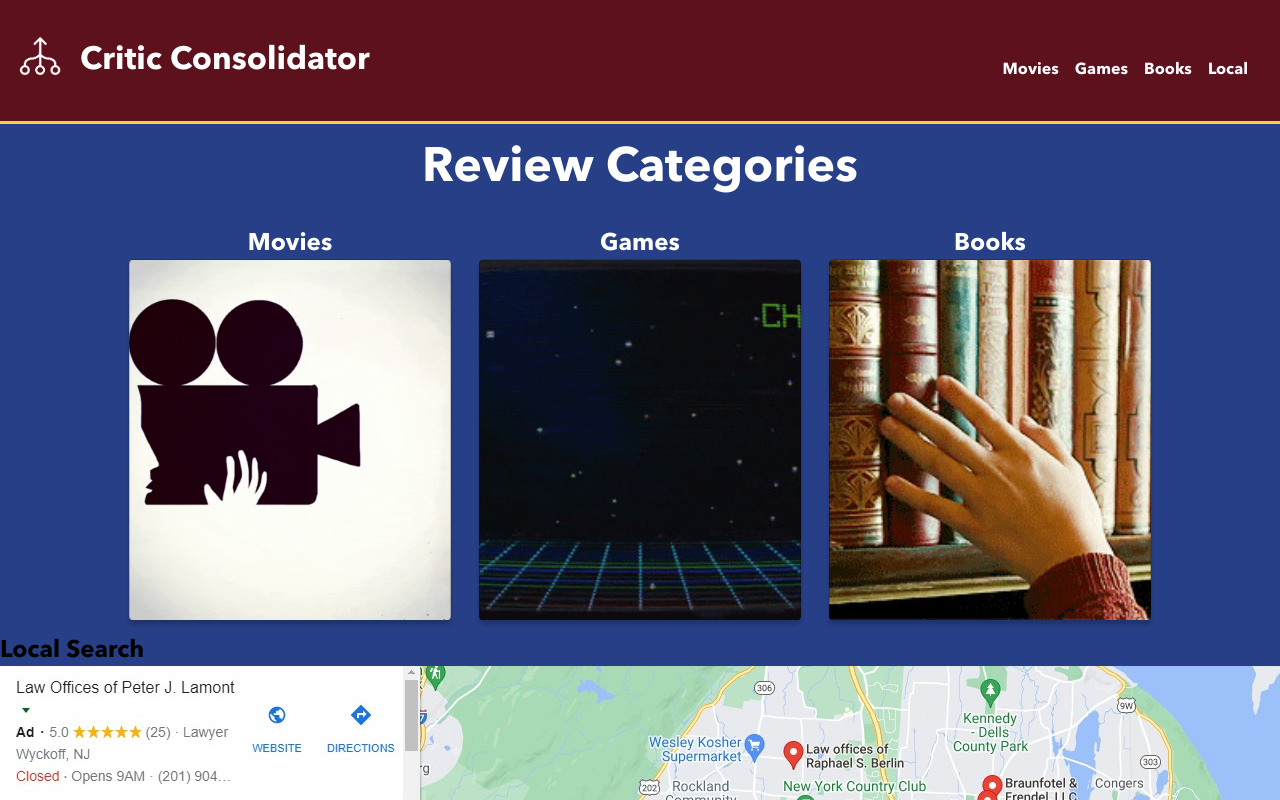
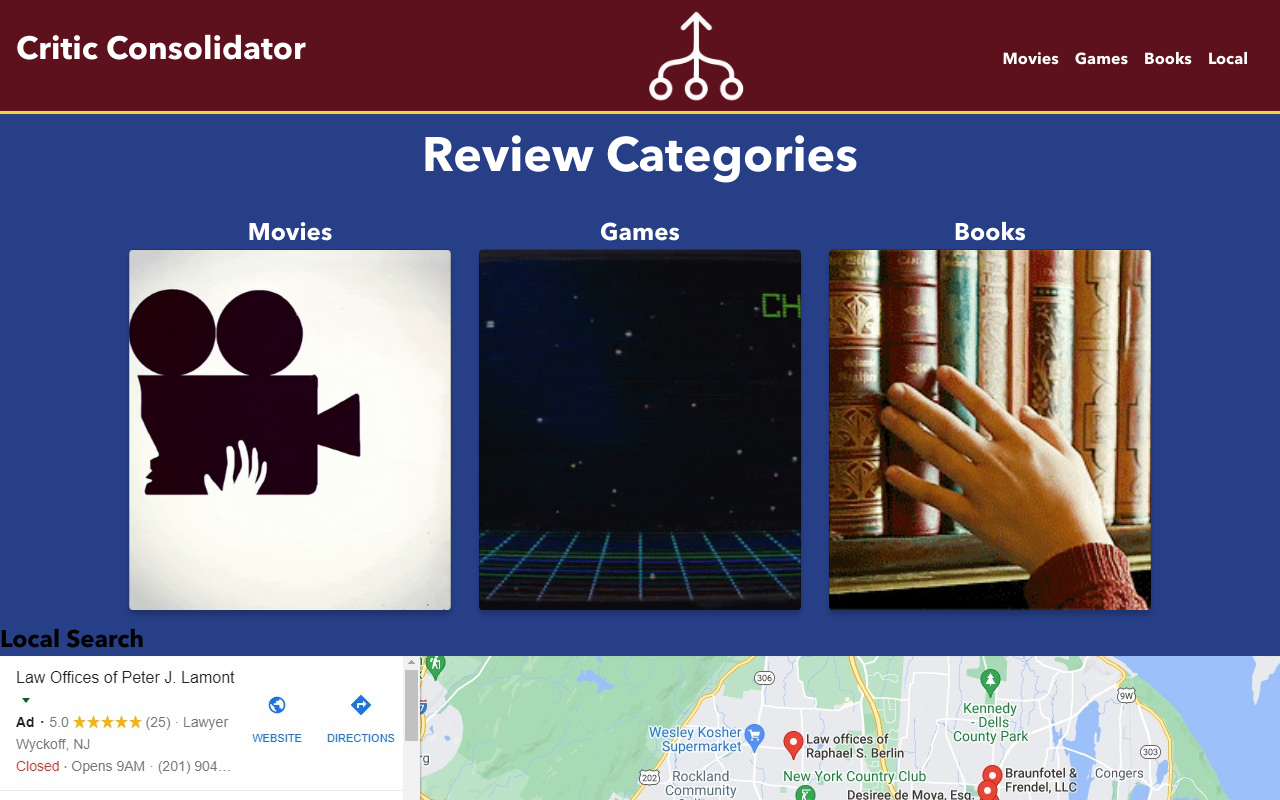
Before and after one commit to JonathanBattista/Critic-Consolidator, a React (Create React App) app: page / in a window 1280 px wide. Shown: the top 800 px of the page. Built offline with nearby package versions, Linux system fonts and the light colour scheme.

Commit message:
finsihed header styling

```diff
--- a/src/components/Header/Header.js
+++ b/src/components/Header/Header.js
@@ -24,6 +24,13 @@ const Header = () => {
           <h2 className="header__title">Critic Consolidator</h2>
         </Link>
       </div>
+      <Link to="/" className="header__logo-desktop">
+        <img
+          className="header__logo-image-desktop"
+          src={logo}
+          alt="Critic Consolidator Logo"
+        />
+      </Link>
       <div className="header__nav">
         <Link to="/movies" className="header__nav-link">
           Movies
--- a/src/components/Header/Header.scss
+++ b/src/components/Header/Header.scss
@@ -21,6 +21,16 @@
       border-bottom: 1px solid $secondarycolor1;
     }
   }
+  &__logo-desktop {
+    display: none;
+    @include desktop {
+      display: flex;
+      padding-bottom: 0.5rem;
+      align-items: flex-end;
+      gap: 1rem;
+      border-bottom: 1px solid $primarycolor4;
+    }
+  }
   &__logo-container {
     display: flex;
   }
@@ -30,6 +40,20 @@
     @include tablet {
       height: 3rem;
       width: 3rem;
+    }
+    @include desktop {
+      display: none;
+    }
+  }
+  &__logo-image-desktop {
+    display: none;
+    @include desktop {
+      display: flex;
+      height: 7rem;
+      width: 7rem;
+      position: absolute;
+      left: 50vw;
+      top: 0vw;
     }
   }
   &__title {
```
